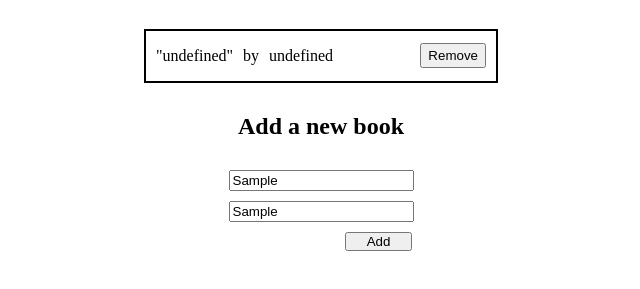
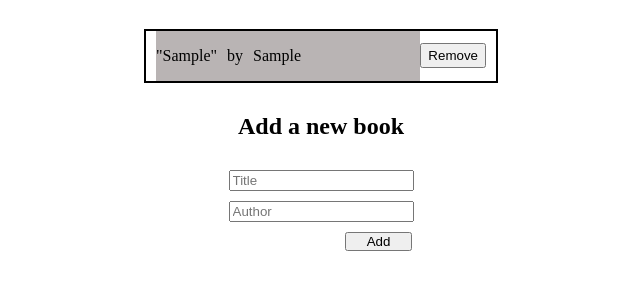
Before and after one commit to BranBayou/awesome-books-project, a website: page index.html in a window 1280 px wide. Both pictures are taken after typing "Sample", "Sample" into the empty fields and a click on the button "Add". Shown: the part 69-358 px from the top of the page, without its empty margins (319-959 px from the left). Drawn offline with Linux system fonts and the light colour scheme.

Commit message:
Corrected variables name,bookshelf constructor,and other errors

```diff
--- a/scripts.js
+++ b/scripts.js
@@ -1,8 +1,8 @@
 /* eslint-disable no-use-before-define */
-const title = document.querySelector('.book-title');
-const author = document.querySelector('.book-author');
-const bookList = document.getElementsByClassName('book-list')[0];
-const addBtn = document.getElementsByClassName('add-btn')[0];
+const titleInput = document.querySelector('.book-title');
+const authorInput = document.querySelector('.book-author');
+const bookList = document.querySelector('.book-list');
+const addBtn = document.querySelector('.add-btn');
 
 class BookShelf {
   constructor(title, author) {
@@ -15,22 +15,21 @@ let bookArray = [];
 
 addBtn.addEventListener('click', (e) => {
   e.preventDefault();
-  const title = document.querySelector('.book-title').value.trim();
-  const author = document.querySelector('.book-author').value.trim();
+  const title = titleInput.value.trim();
+  const author = authorInput.value.trim();
   ShowBooks.addBooks(title, author);
   ShowBooks.showBook();
-  title.value = '';
-  author.value = '';
+  titleInput.value = '';
+  authorInput.value = '';
 });
 
 class ShowBooks {
 
-  static addBooks = (title, author) => {
-    const bookTitle = title.value;
-    const bookAuthor = author.value;
+  static addBooks(title, author) {
+    const bookTitle = title;
+    const bookAuthor = author;
     if (bookTitle !== '' && bookAuthor !== '') {
       const arrayObj = new BookShelf(bookTitle, bookAuthor);
-      const books = ShowBooks.checkLocalStorage();
       bookArray.push(arrayObj);
       localStorage.setItem('Books', JSON.stringify(bookArray));
     }
@@ -39,15 +38,15 @@ class ShowBooks {
   static showBook() {
     const books = ShowBooks.checkLocalStorage();
     let showBook = '';
-    bookArray.forEach((book, i) => {
+    books.forEach((book, i) => {
       showBook += `
         <div class="book-space">
           <div class="book-des">
-            <p>"${book.Title}"</p>
+            <p>"${book.title}"</p>
             <p>by</p>
-            <p>${book.Author}</p>
+            <p>${book.author}</p>
           </div>
-          <button class="remove" onclick = "remove(${i})">Remove</button>
+          <button class="remove" onclick="ShowBooks.remove(${i})">Remove</button>
         </div>
       `;
     });
@@ -63,15 +62,14 @@ class ShowBooks {
     return bookArray;
   }
 
-  static remove = (selector) => {
-    const bookIndex = bookArray.findIndex((item, i) => selector === i);
+  static remove(selector) {
+    const bookIndex = selector;
     bookArray.splice(bookIndex, 1);
     localStorage.setItem('Books', JSON.stringify(bookArray));
     ShowBooks.showBook();
-  };
+  }
 }
 
-
 window.addEventListener('DOMContentLoaded', () => {
-  ShowBooks();
+  ShowBooks.showBook();
 });
--- a/styles.css
+++ b/styles.css
@@ -27,6 +27,7 @@ main {
   display: flex;
   align-items: center;
   gap: 10px;
+  background-color: rgb(185, 180, 180);
 }
 .remove {
   width: auto;
```
